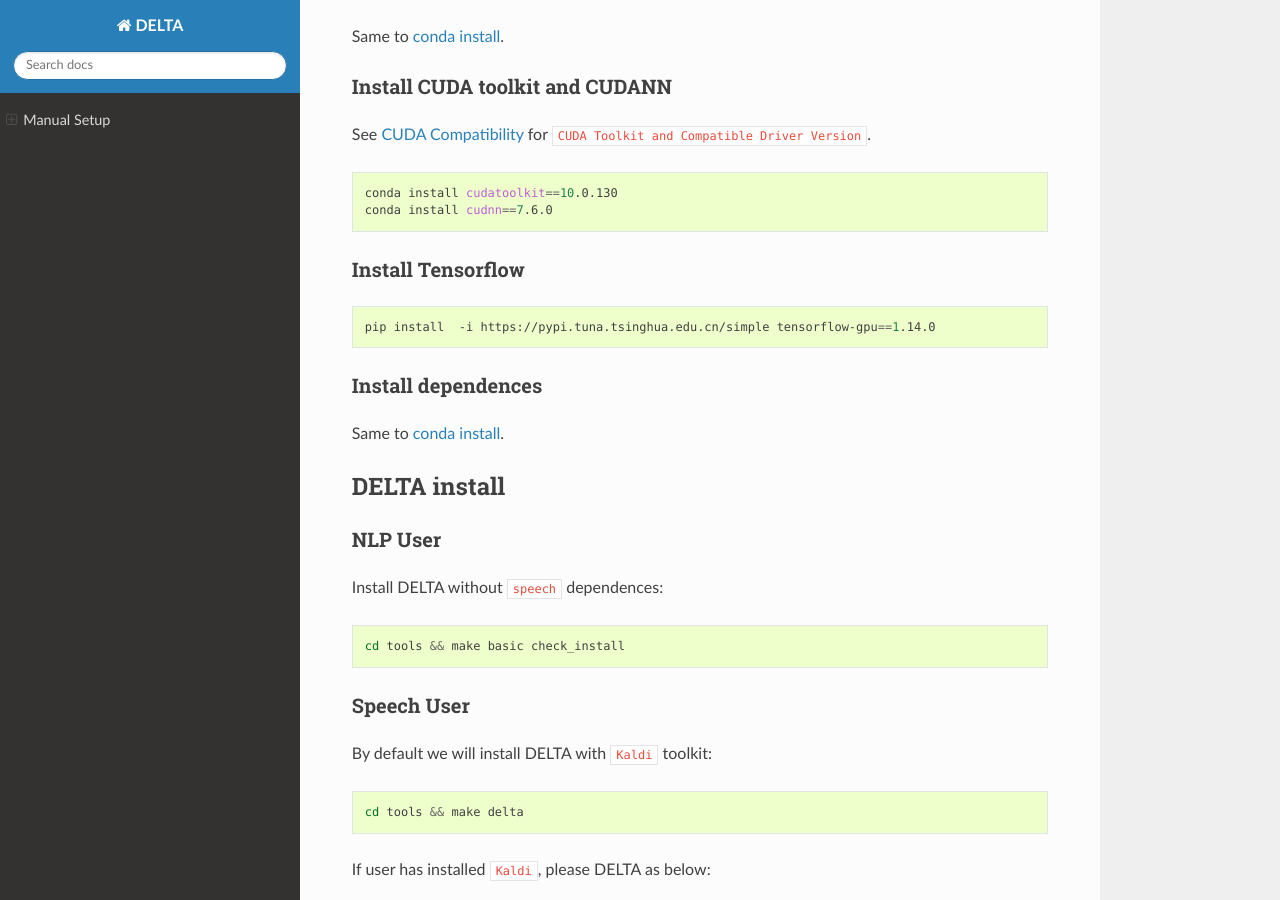
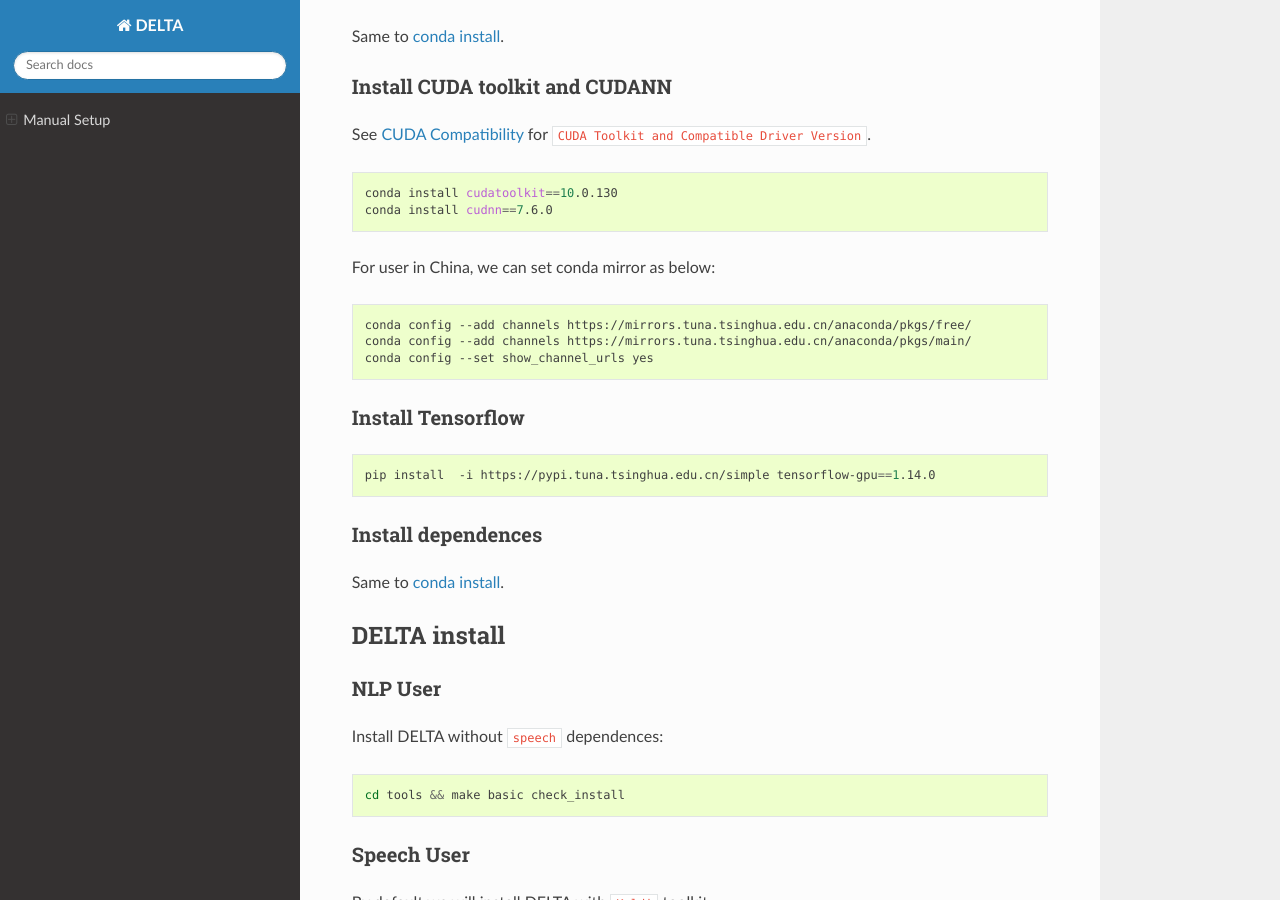
Before and after one commit to Delta-ML/delta, a Sphinx documentation site: the page built from docs/installation/manual_setup.md, in a window 1280 px wide and 900 px high, scrolled down 956 px. Built offline with Sphinx 7.4.7 and the Read the Docs theme 2.0.0, drawn with Linux system fonts in a browser that asks for light colours.

Commit message:
fix doc and docker

````diff
--- a/docs/installation/manual_setup.md
+++ b/docs/installation/manual_setup.md
@@ -45,6 +45,14 @@
 ```shell
 conda install cudatoolkit==10.0.130
 conda install cudnn==7.6.0
+```
+
+For user in China, we can set conda mirror as below:
+
+```shell
+conda config --add channels https://mirrors.tuna.tsinghua.edu.cn/anaconda/pkgs/free/
+conda config --add channels https://mirrors.tuna.tsinghua.edu.cn/anaconda/pkgs/main/
+conda config --set show_channel_urls yes
 ```
 
 ### Install Tensorflow
````
Also changed, not shown: 1 other file.
